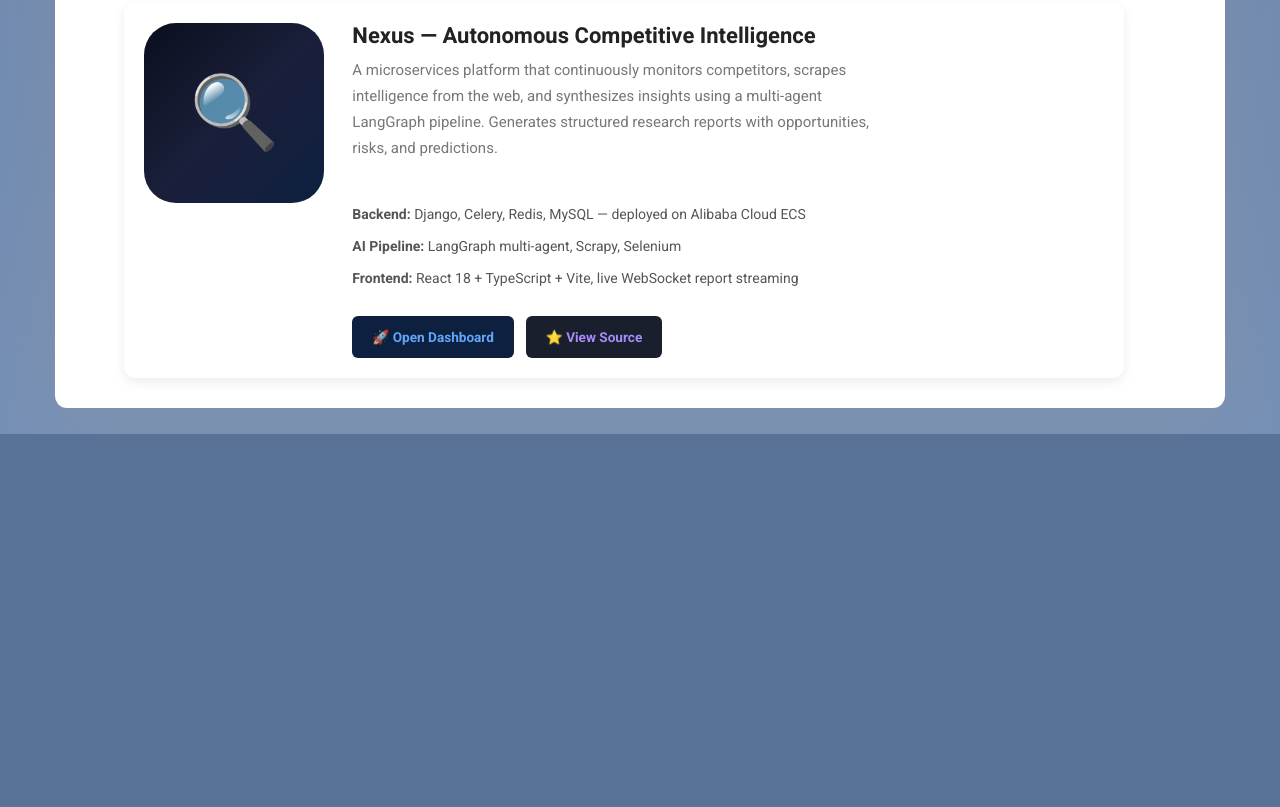
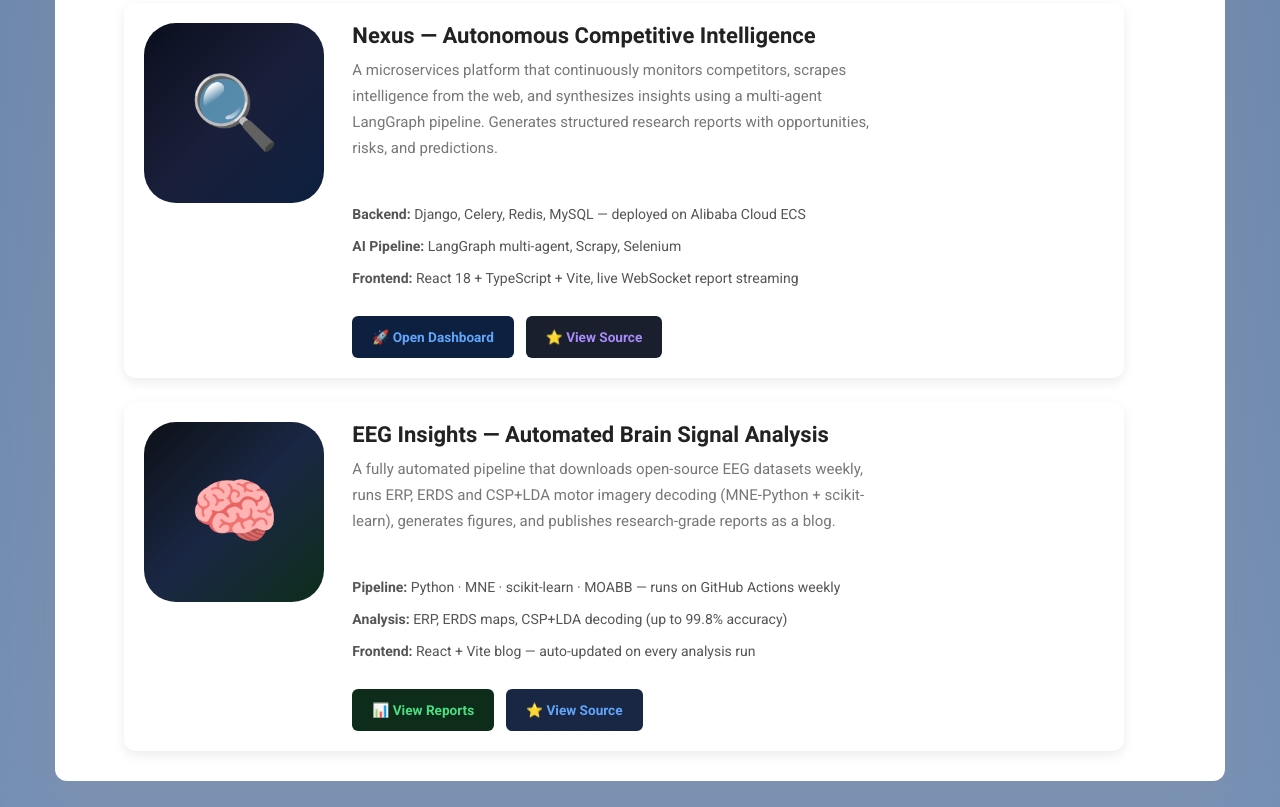
Before and after one commit to yuriao/yuriao.github.io, a plain HTML site: page index.html in a window 1280 px wide. Shown: the part 2138-2945 px from the top of the page. Before the commit the page ends 2572 px from the top, so only its background shows below. Drawn offline with nearby package versions, Linux system fonts and the light colour scheme.

Commit message:
feat: add EEG Insights to portfolio

```diff
--- a/index.html
+++ b/index.html
@@ -259,6 +259,34 @@
 								</div>
 							</div>
 							<!-- End App Card: Nexus -->
+							<!-- App Card: EEG Insights -->
+							<div class="app-card" style="margin-top: 24px;">
+								<a href="https://yuriao.github.io/eeg-insights/" target="_blank">
+								<div style="width:180px; height:180px; background: linear-gradient(135deg, #0d1117 0%, #1a2744 50%, #0d2d1a 100%); border-radius: 32px; display:flex; align-items:center; justify-content:center; margin-right:8px; flex-shrink:0; font-size: 72px;">
+									🧠
+								</div>
+								</a>
+								<div class="app-details">
+								<h5 class="app-title" data-en="EEG Insights — Automated Brain Signal Analysis" data-zh="EEG Insights — 自动脑电信号分析">EEG Insights — Automated Brain Signal Analysis</h5>
+								<p class="app-desc"
+								   data-en="A fully automated pipeline that downloads open-source EEG datasets weekly, runs ERP, ERDS and CSP+LDA motor imagery decoding (MNE-Python + scikit-learn), generates figures, and publishes research-grade reports as a blog."
+								   data-zh="一个全自动管道，每周下载开源脑电数据集，运行 ERP、ERDS 和 CSP+LDA 运动想象解码（MNE-Python + scikit-learn），生成图表，并以博客形式发布研究级报告。">
+								A fully automated pipeline that downloads open-source EEG datasets weekly, runs ERP, ERDS and CSP+LDA motor imagery decoding (MNE-Python + scikit-learn), generates figures, and publishes research-grade reports as a blog.</p>
+								<ul class="app-features">
+									<li><strong data-en="Pipeline:" data-zh="管道：">Pipeline:</strong> Python · MNE · scikit-learn · MOABB — runs on GitHub Actions weekly</li>
+									<li><strong data-en="Analysis:" data-zh="分析：">Analysis:</strong> ERP, ERDS maps, CSP+LDA decoding (up to 99.8% accuracy)</li>
+									<li><strong data-en="Frontend:" data-zh="前端：">Frontend:</strong> React + Vite blog — auto-updated on every analysis run</li>
+								</ul>
+								<a href="https://yuriao.github.io/eeg-insights/" target="_blank" style="display:inline-block; margin-top:10px; padding: 8px 20px; background: #0d2d1a; color: #4ade80; border-radius: 6px; text-decoration: none; font-size: 0.85rem; font-weight: 600;">
+									📊 View Reports
+								</a>
+								&nbsp;
+								<a href="https://github.com/yuriao/eeg-insights" target="_blank" style="display:inline-block; margin-top:10px; padding: 8px 20px; background: #1a2744; color: #60a5fa; border-radius: 6px; text-decoration: none; font-size: 0.85rem; font-weight: 600;">
+									⭐ View Source
+								</a>
+								</div>
+							</div>
+							<!-- End App Card: EEG Insights -->
 
 							</div>
 						</div>
```
